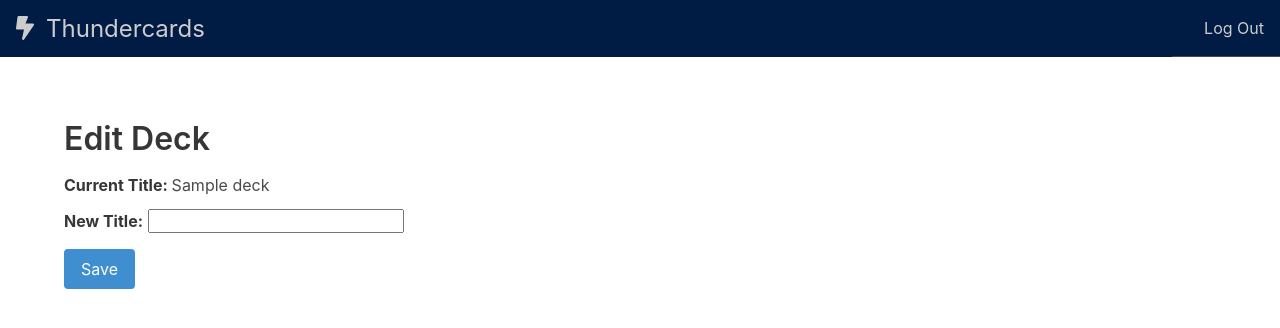
After one commit to Momentum-Team-11/django-duplex-thunderclan, a Django app: page /decks/1/edit in a window 1280 px wide. The commit adds this page. Shown: the top 328 px of the page. Run offline with Django 4.2, Linux system fonts and the light colour scheme; a user stored in the database is signed in; tables that the repository leaves empty hold one stand-in row (values such as "Sample post"); some libraries are stand-ins or nearby versions.

Commit message:
basic form displaying. Url path updated to specify which pk view is using.

```diff
--- a/flashcard/views.py
+++ b/flashcard/views.py
@@ -22,9 +22,7 @@ def home(request):
 @login_required
 def list_cards(request, deck_pk):
     deck = get_object_or_404(Deck, pk=deck_pk)
-    # deck = Deck.objects.get(pk=deck_pk)
-    # cards = Card.objects.all().filter(cards_deck_fk=deck.id)
-    cards = Card.objects.all()
+    cards = Card.objects.all().filter(deck=deck)
 
     template =  'list_cards.html'
     context = {
@@ -71,10 +69,26 @@ def edit_card(request, pk, slug):
 
 
 
-
-def edit_deck(request, pk):
-
-    pass
+@login_required
+def edit_deck(request, deck_pk):
+    deck = get_object_or_404(Deck, pk=deck_pk)
+    user = request.user
+    template = 'edit_deck.html'
+    if request.method == 'POST':
+        form = DeckForm(request.POST, instance=deck)
+        if form.is_valid():
+            deck = form.save(commit=False)
+            deck.user = user
+            deck.save()
+            return redirect(to='list_decks')
+    else:
+        form = DeckForm(instance=deck)
+    context = {
+        'form': form,
+        'deck': deck,
+        'user': user,
+    }
+    return render(request, template, context)
 
 def delete_card(request, pk):
     pass
--- /dev/null
+++ b/templates/edit_deck.html
@@ -0,0 +1,36 @@
+{% extends 'base.html' %}
+
+{% block content %}
+<div class="container ">
+    <h1 class="title is-3">Edit Deck</h1>
+</div>
+
+
+<!-- Working form-->
+<form action="{% url 'edit_deck' deck_pk=deck.pk %}" method="POST">
+    {% csrf_token %}
+    <div class="container mt-4">
+        <h3><strong>Current Title: </strong> {{ deck.title }}</h3>
+        <div class="form-field mt-3">
+            <label><strong>New Title:</strong></label>
+            <input name="title" value="" />
+        </div>
+        <div class="mt3">
+            <button class="button is-info" type="submit">Save</button>
+        </div>
+    </div>
+</form>
+
+
+<!-- <div> -->
+    <!-- <h2>Variables available in template:</h2> -->
+    <!-- <p>{{ deck }}</p> -->
+    <!-- <p>{{ deck.user }}</p> -->
+    <!-- <p>{{ deck.user_id }}</p> -->
+    <!-- <p>{{ deck.pk }}</p> -->
+    <!-- <p>{{ deck.id }}</p> -->
+    <!-- <p>{{ deck.title }}</p> -->
+<!-- </div> -->
+
+
+{% endblock %}<h1>
--- a/templates/list_cards.html
+++ b/templates/list_cards.html
@@ -11,6 +11,9 @@
     <div class="container has-text-centered mt-2 mb-6">
         <button class="button is-primary">
             Add Card  +
+        </button>
+        <button class="button is-warning">
+            Start Quiz
         </button>
     </div>
     <!-- list of cards -->
--- a/thundercards/urls.py
+++ b/thundercards/urls.py
@@ -51,7 +51,7 @@ urlpatterns = [
 
     #allows user to edit a deck
     # ryan
-    path("decks/<int:pk>/edit_deck", cards_views.edit_deck, name="edit_deck"),
+    path("decks/<int:deck_pk>/edit", cards_views.edit_deck, name="edit_deck"),
 
     #allows user to add a new deck
     # ke
```
